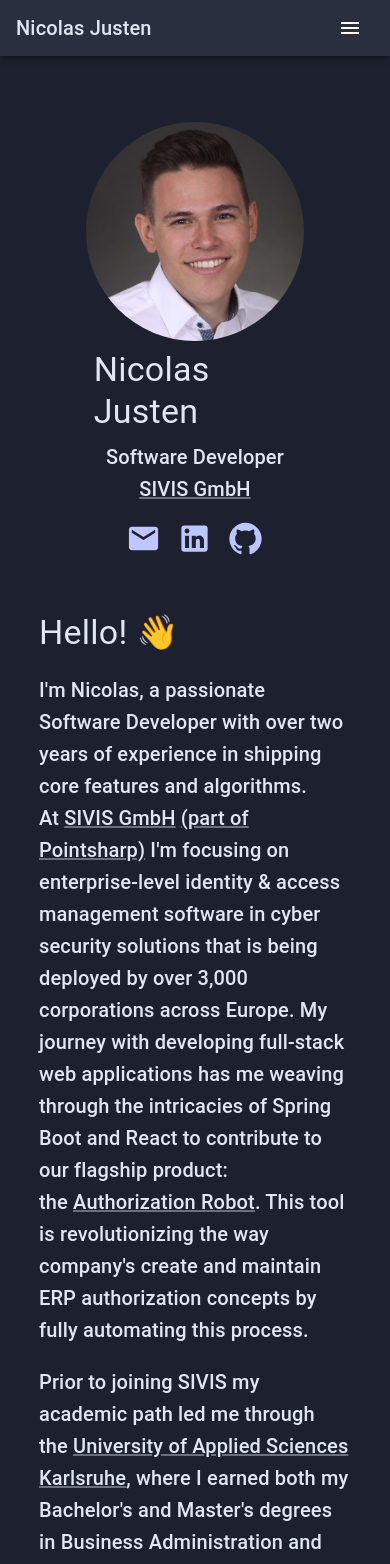
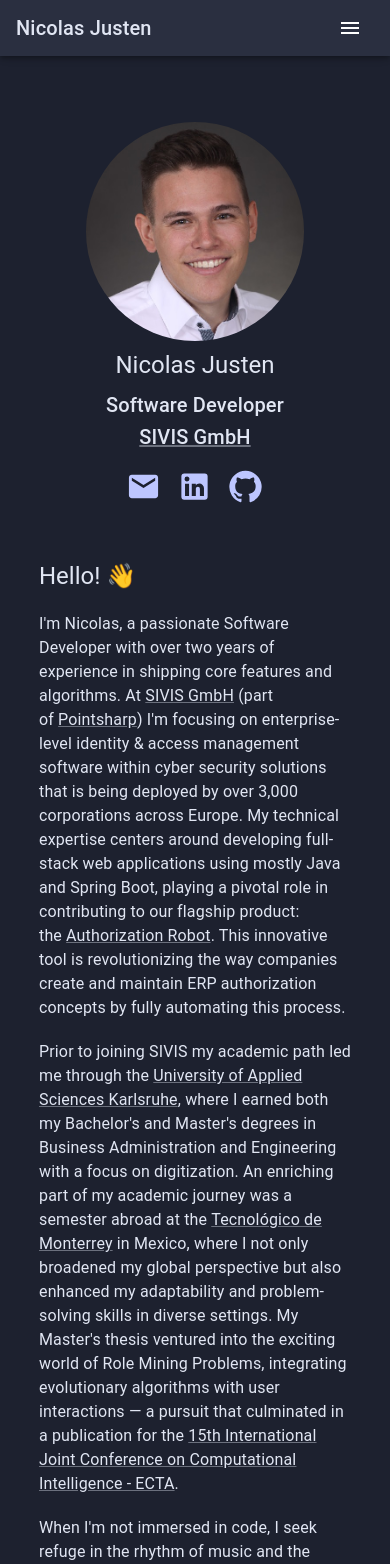
Before and after one commit to nicolasjusten95/nicolas-justen-portfolio, a React (Create React App) app: page / in a window 390 px wide. Shown: the top 1564 px of the page. Built offline with nearby package versions, Linux system fonts and the light colour scheme.

Commit message:
adapt home to mobile

```diff
--- a/src/components/body/home/Home.tsx
+++ b/src/components/body/home/Home.tsx
@@ -25,9 +25,18 @@
                 <Avatar
                     alt={"Nicolas Justen"}
                     src={profilePicture}
-                    sx={{width: 'auto', height: 'auto'}}/>
-                <Typography color='text.primary' variant='h4' m='8px'>Nicolas Justen</Typography>
-                <Typography color='text.primary' variant='h6'>Software Developer</Typography>
+                    sx={{width: 'auto', height: 'auto', maxWidth: '300px'}}/>
+                <Typography
+                    color='text.primary'
+                    m='8px'
+                    sx={{typography: {xs: 'h5', lg: 'h4'}}}>
+                    Nicolas Justen
+                </Typography>
+                <Typography
+                    color='text.primary'
+                    variant='h6'>
+                    Software Developer
+                </Typography>
                 <Typography color='text.primary' variant='h6'>
                     <MyLink href='https://www.sivis.com/' text='SIVIS GmbH'/>
                 </Typography>
@@ -35,27 +44,38 @@
             </Box>
             <Box
                 sx={{
-                width: {xs: '100%', md: '65%'},
-                mt: {xs: '40px', md: '0px'}
-            }}>
-                <Typography color='text.primary' variant='h4' mb='20px'>Hello! 👋</Typography>
-                <Typography color='text.primary' variant='h6' mb='20px'>
+                    width: {xs: '100%', md: '65%'},
+                    mt: {xs: '40px', md: '0px'}
+                }}>
+                <Typography
+                    color='text.primary'
+                    mb='20px'
+                    sx={{typography: {xs: 'h5', md: 'h4'}}}>
+                    Hello! 👋
+                </Typography>
+                <Typography
+                    color='text.primary'
+                    mb='20px'
+                    sx={{typography: {xs: 'body1', md: 'h6'}}}>
                     I'm Nicolas, a passionate Software Developer with over two years of experience in shipping
                     core features and algorithms. At&nbsp;
                     <MyLink href='https://www.sivis.com/' text='SIVIS GmbH'/>
-                    &nbsp;
-                    <MyLink href='https://www.pointsharp.com/' text='(part of Pointsharp)'/>
-                    &nbsp;I'm focusing on enterprise-level identity & access management software in cyber security
-                    solutions that is being deployed by over 3,000 corporations across Europe. My journey with
-                    developing full-stack web applications has me weaving through the intricacies of Spring Boot and
-                    React to contribute to our flagship product: the&nbsp;
+                    &nbsp;(part of&nbsp;
+                    <MyLink href='https://www.pointsharp.com/' text='Pointsharp'/>
+                    ) I'm focusing on enterprise-level identity & access management software within cyber security
+                    solutions that is being deployed by over 3,000 corporations across Europe. My technical expertise
+                    centers around developing full-stack web applications using mostly Java and Spring Boot, playing a
+                    pivotal role in contributing to our flagship product: the&nbsp;
                     <MyLink
                         href='https://www.sivis.com/en/product/sivis-authorization-robot'
                         text='Authorization Robot'/>
-                    . This tool is revolutionizing the way company's create and maintain ERP authorization concepts by
-                    fully automating this process.
+                    . This innovative tool is revolutionizing the way companies create and maintain ERP authorization
+                    concepts by fully automating this process.
                 </Typography>
-                <Typography color='text.primary' variant='h6' mb='20px'>
+                <Typography
+                    color='text.primary'
+                    mb='20px'
+                    sx={{typography: {xs: 'body1', md: 'h6'}}}>
                     Prior to joining SIVIS my academic path led me through the&nbsp;
                     <MyLink href={'https://www.h-ka.de/'} text={"University of Applied Sciences Karlsruhe"}/>
                     , where I earned both my Bachelor's and Master's degrees in Business Administration and Engineering
@@ -71,10 +91,12 @@
                         text='15th International Joint Conference on Computational Intelligence - ECTA'/>
                     .
                 </Typography>
-                <Typography color='text.primary' variant='h6'>
+                <Typography
+                    color='text.primary'
+                    sx={{typography: {xs: 'body1', md: 'h6'}}}>
                     When I'm not immersed in code, I seek refuge in the rhythm of music and the vastness of nature.
                     Whether I'm strumming to the classics on my electric guitar, chasing the horizon running on forest
-                    trails or carving through snowy mountains on my skis, life is all about having a good time for
+                    trails, or carving through snowy mountains on my skis, life is all about having a great time for
                     me. Traveling is another avenue where I satisfy my curiosity, immersing myself in diverse cultures
                     and collecting stories along the way.
                 </Typography>
```
